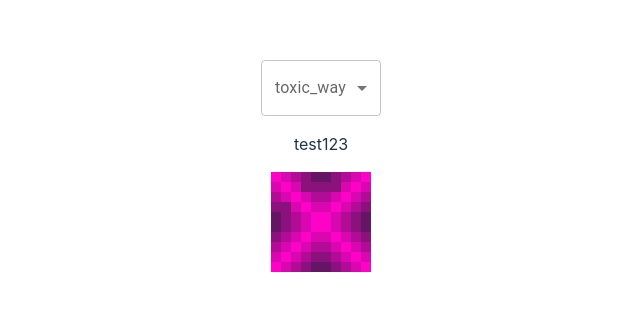
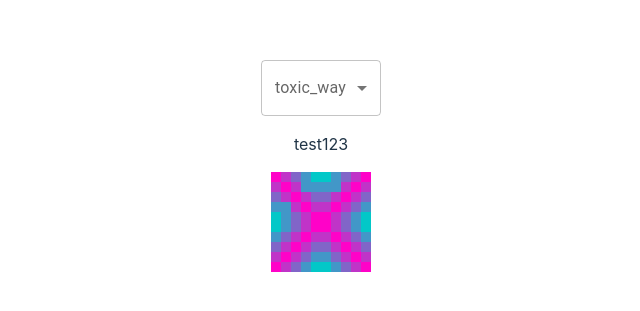
Before and after one commit to mitaka1303/poison, a React (Vite) app: page / in a window 1280 px wide. Shown: the part 231-542 px from the top of the page, without its empty margins (319-959 px from the left). Built offline with nearby package versions, Linux system fonts and the light colour scheme.

Commit message:
color test

```diff
--- a/src/App.jsx
+++ b/src/App.jsx
@@ -10,17 +10,18 @@ function App() {
   const [toxic_way, set_toxic_way] = useState(10)
 
   const [toxic_color1, set_toxic_color1] = useState([255, 2, 200])
+  const [toxic_color2, set_toxic_color2] = useState([2, 200, 200])
 
-  const color1 = [255, 2, 200]
-  const color2 = [100 , 21, 100]
 
-  const colorData = color_mixer(toxic_color1, color2);
+  const colorData = color_mixer(toxic_color1, toxic_color2);
 
 
   return (
     <>
       <div>
         <Form set_toxic_way={set_toxic_way}/>
+        <toxic_form set_toxic_color1={set_toxic_color1}/>
+        <toxic_form set_toxic_color2={set_toxic_color2}/>
         <IconRender colorData = {colorData} toxic_way={toxic_way} />
       </div>
     </>
```
